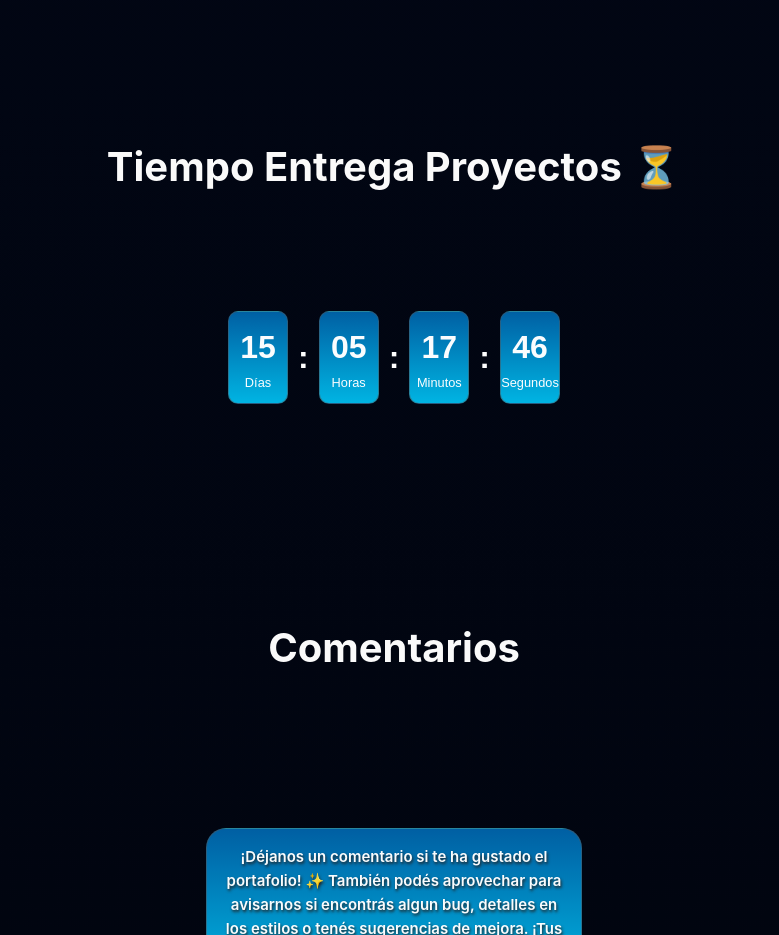
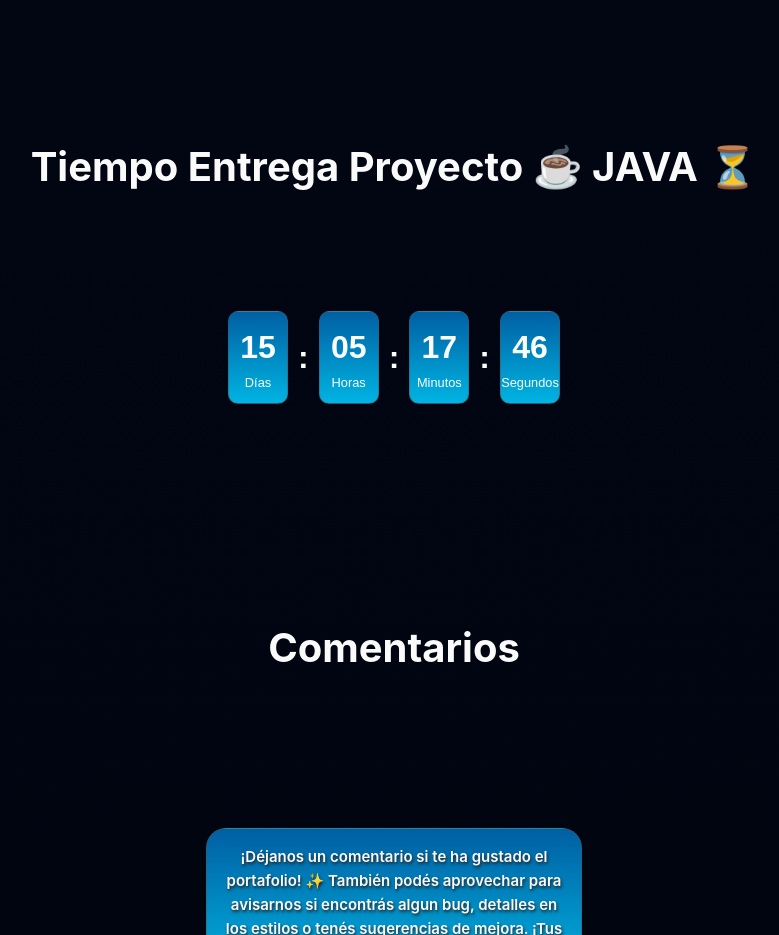
Before and after one commit to solidsnk86/double-commit, a Vue app: page / in a window 1280 px wide. Shown: the part 1940-2875 px from the top of the page, without its empty margins (246-1025 px from the left). Built offline with nearby package versions, Linux system fonts and the light colour scheme; no server answers; the database is empty.

Commit message:
updated title

```diff
--- a/src/App.vue
+++ b/src/App.vue
@@ -22,7 +22,7 @@
   <span id="projects"></span>
   <SectionTitle children="Proyectos" />
   <ProjectsComponent />
-  <SectionTitle children="Tiempo Entrega Proyectos ⏳" />
+  <SectionTitle children="Tiempo Entrega Proyecto ☕ JAVA ⏳" />
   <RemainTime />
   <span id="contact"></span>
   <SectionTitle children="Comentarios" />
```
